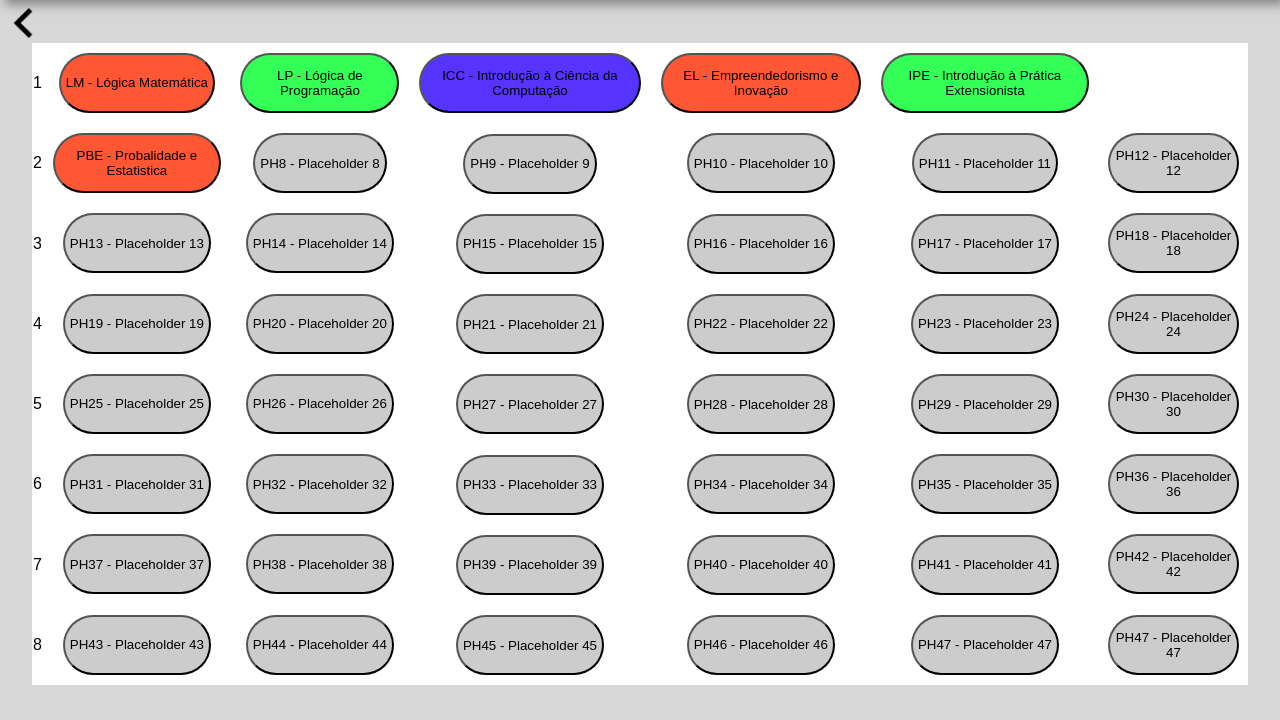
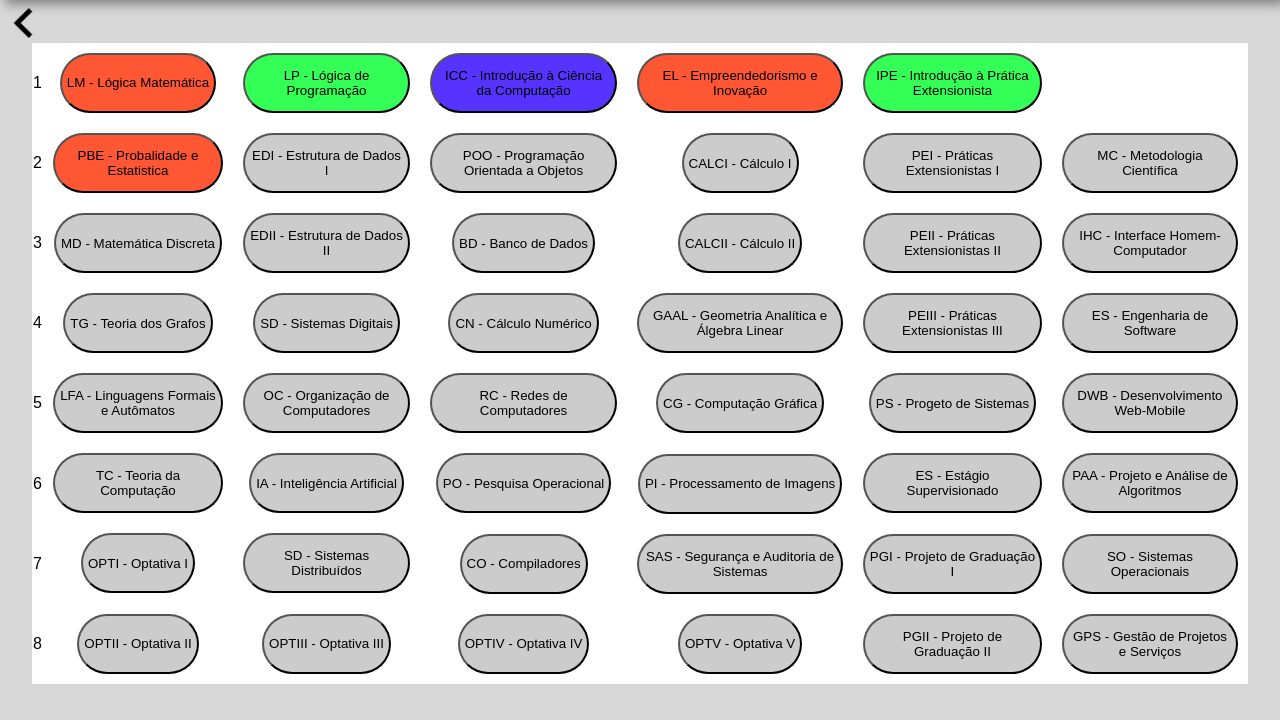
Before and after one commit to sophiaprado1/dwm-2023-2-companion, a PHP site: page /view/Fluxograma.php in a window 1280 px wide; the page is wider, and only the part inside the window is pictured. Shown: the part 80-800 px from the top of that part. Run offline with PHP 8.4, Linux system fonts and the light colour scheme.

Commit message:
Completando Fluxograma

```diff
--- a/project/view/Fluxograma.php
+++ b/project/view/Fluxograma.php
@@ -17,54 +17,54 @@
     <table class="table-flux" id="table">
         <?php
         $buttonInfo = array(
-            1 => array("LM", "Lógica Matemática", "#FF5733"),
-            2 => array("LP", "Lógica de Programação", "#33FF57"),
-            3 => array("ICC", "Introdução à Ciência da Computação", "#5733FF"),
-            4 => array("EL", "Empreendedorismo e Inovação", "#FF5733"),
-            5 => array("IPE", "Introdução à Prática Extensionista", "#33FF57"),
-            6 => array("FANTASMA", "oooHhhOOoooHhhHoOOo", "#FF5733"),
-            7 => array("PBE", "Probalidade e Estatistica", "#FF5733"),
-            8 => array("PH8", "Placeholder 8", "#CCCCCC"),
-            9 => array("PH9", "Placeholder 9", "#CCCCCC"),
-            10 => array("PH10", "Placeholder 10", "#CCCCCC"),
-            11 => array("PH11", "Placeholder 11", "#CCCCCC"),
-            12 => array("PH12", "Placeholder 12", "#CCCCCC"),
-            13 => array("PH13", "Placeholder 13", "#CCCCCC"),
-            14 => array("PH14", "Placeholder 14", "#CCCCCC"),
-            15 => array("PH15", "Placeholder 15", "#CCCCCC"),
-            16 => array("PH16", "Placeholder 16", "#CCCCCC"),
-            17 => array("PH17", "Placeholder 17", "#CCCCCC"),
-            18 => array("PH18", "Placeholder 18", "#CCCCCC"),
-            19 => array("PH19", "Placeholder 19", "#CCCCCC"),
-            20 => array("PH20", "Placeholder 20", "#CCCCCC"),
-            21 => array("PH21", "Placeholder 21", "#CCCCCC"),
-            22 => array("PH22", "Placeholder 22", "#CCCCCC"),
-            23 => array("PH23", "Placeholder 23", "#CCCCCC"),
-            24 => array("PH24", "Placeholder 24", "#CCCCCC"),
-            25 => array("PH25", "Placeholder 25", "#CCCCCC"),
-            26 => array("PH26", "Placeholder 26", "#CCCCCC"),
-            27 => array("PH27", "Placeholder 27", "#CCCCCC"),
-            28 => array("PH28", "Placeholder 28", "#CCCCCC"),
-            29 => array("PH29", "Placeholder 29", "#CCCCCC"),
-            30 => array("PH30", "Placeholder 30", "#CCCCCC"),
-            31 => array("PH31", "Placeholder 31", "#CCCCCC"),
-            32 => array("PH32", "Placeholder 32", "#CCCCCC"),
-            33 => array("PH33", "Placeholder 33", "#CCCCCC"),
-            34 => array("PH34", "Placeholder 34", "#CCCCCC"),
-            35 => array("PH35", "Placeholder 35", "#CCCCCC"),
-            36 => array("PH36", "Placeholder 36", "#CCCCCC"),
-            37 => array("PH37", "Placeholder 37", "#CCCCCC"),
-            38 => array("PH38", "Placeholder 38", "#CCCCCC"),
-            39 => array("PH39", "Placeholder 39", "#CCCCCC"),
-            40 => array("PH40", "Placeholder 40", "#CCCCCC"),
-            41 => array("PH41", "Placeholder 41", "#CCCCCC"),
-            42 => array("PH42", "Placeholder 42", "#CCCCCC"),
-            43 => array("PH43", "Placeholder 43", "#CCCCCC"),
-            44 => array("PH44", "Placeholder 44", "#CCCCCC"),
-            45 => array("PH45", "Placeholder 45", "#CCCCCC"),
-            46 => array("PH46", "Placeholder 46", "#CCCCCC"),
-            47 => array("PH47", "Placeholder 47", "#CCCCCC"),
-            48 => array("PH47", "Placeholder 47", "#CCCCCC"),
+            1 => array("LM", "Lógica Matemática", "#FF5733", array(), 0),
+            2 => array("LP", "Lógica de Programação", "#33FF57", array(), 0),
+            3 => array("ICC", "Introdução à Ciência da Computação", "#5733FF", array(), 0),
+            4 => array("EL", "Empreendedorismo e Inovação", "#FF5733", array(), 0),
+            5 => array("IPE", "Introdução à Prática Extensionista", "#33FF57", array(), 0),
+            6 => array("FANTASMA", "oooHhhOOoooHhhHoOOo", "#FF5733", array(), 0),
+            7 => array("PBE", "Probalidade e Estatistica", "#FF5733", array(), 0),
+            8 => array("EDI", "Estrutura de Dados I", "#CCCCCC", array(2), 0),
+            9 => array("POO", "Programação Orientada a Objetos", "#CCCCCC", array(2), 0),
+            10 => array("CALCI", "Cálculo I", "#CCCCCC", array(), 0),
+            11 => array("PEI", "Práticas Extensionistas I", "#CCCCCC", array(5), 0),
+            12 => array("MC", "Metodologia Científica", "#CCCCCC", array(), 0),
+            13 => array("MD", "Matemática Discreta", "#CCCCCC", array(), 0),
+            14 => array("EDII", "Estrutura de Dados II", "#CCCCCC", array(8), 0),
+            15 => array("BD", "Banco de Dados", "#CCCCCC", array(8), 0),
+            16 => array("CALCII", "Cálculo II", "#CCCCCC", array(10), 0),
+            17 => array("PEII", "Práticas Extensionistas II", "#CCCCCC", array(5), 0),
+            18 => array("IHC", "Interface Homem-Computador", "#CCCCCC", array(), 0),
+            19 => array("TG", "Teoria dos Grafos", "#CCCCCC", array(), 0),
+            20 => array("SD", "Sistemas Digitais", "#CCCCCC", array(1), 0),
+            21 => array("CN", "Cálculo Numérico", "#CCCCCC", array(10), 0),
+            22 => array("GAAL", "Geometria Analítica e Álgebra Linear", "#CCCCCC", array(), 0),
+            23 => array("PEIII", "Práticas Extensionistas III", "#CCCCCC", array(5), 0),
+            24 => array("ES", "Engenharia de Software", "#CCCCCC", array(), 0),
+            25 => array("LFA", "Linguagens Formais e Autômatos", "#CCCCCC", array(13), 0),
+            26 => array("OC", "Organização de Computadores", "#CCCCCC", array(20), 0),
+            27 => array("RC", "Redes de Computadores", "#CCCCCC", array(), 0),
+            28 => array("CG", "Computação Gráfica", "#CCCCCC", array(22), 0),
+            29 => array("PS", "Progeto de Sistemas", "#CCCCCC", array(), 0),
+            30 => array("DWB", "Desenvolvimento Web-Mobile", "#CCCCCC", array(), 0),
+            31 => array("TC", "Teoria da Computação", "#CCCCCC", array(25), 0),
+            32 => array("IA", "Inteligência Artificial", "#CCCCCC", array(), 0),
+            33 => array("PO", "Pesquisa Operacional", "#CCCCCC", array(22), 0),
+            34 => array("PI", "Processamento de Imagens", "#CCCCCC", array(), 0),
+            35 => array("ES", "Estágio Supervisionado", "#CCCCCC", array(29,30), 0),
+            36 => array("PAA", "Projeto e Análise de Algoritmos", "#CCCCCC", array(), 0),
+            37 => array("OPTI", "Optativa I", "#CCCCCC", array(), 0),
+            38 => array("SD", "Sistemas Distribuídos", "#CCCCCC", array(), 0),
+            39 => array("CO", "Compiladores", "#CCCCCC", array(), 0),
+            40 => array("SAS", "Segurança e Auditoria de Sistemas", "#CCCCCC", array(), 0),
+            41 => array("PGI", "Projeto de Graduação I", "#CCCCCC", array(), 0),
+            42 => array("SO", "Sistemas Operacionais", "#CCCCCC", array(), 0),
+            43 => array("OPTII", "Optativa II", "#CCCCCC", array(), 0),
+            44 => array("OPTIII", "Optativa III", "#CCCCCC", array(), 0),
+            45 => array("OPTIV", "Optativa IV", "#CCCCCC", array(), 0),
+            46 => array("OPTV", "Optativa V", "#CCCCCC", array(), 0),
+            47 => array("PGII", "Projeto de Graduação II", "#CCCCCC", array(41), 0),
+            48 => array("GPS", "Gestão de Projetos e Serviços", "#CCCCCC", array(), 0),
         );
 
         for ($i = 1; $i <= 8; $i++) {
```
